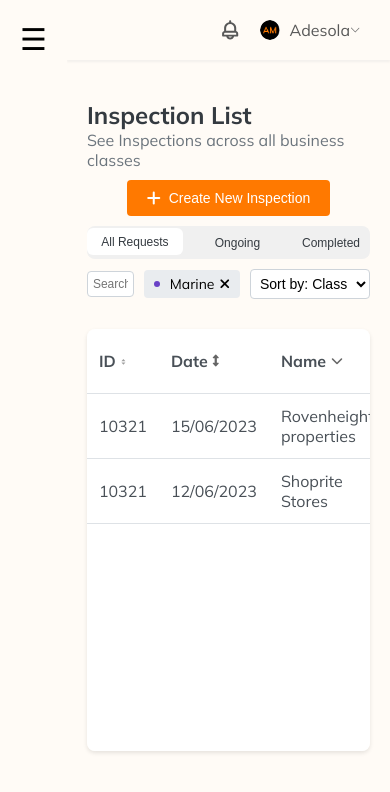
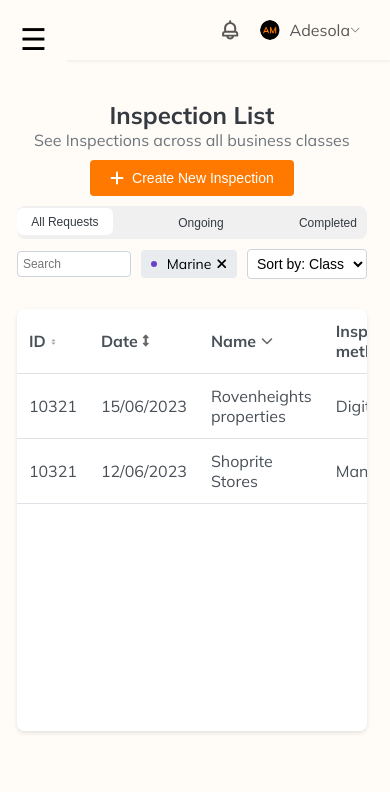
Before and after one commit to leemah/project-insurance, a plain HTML site: page inspectionList.html in a window 390 px wide. Drawn offline with Linux system fonts and the light colour scheme.

Commit message:
changes to inspection list

```diff
--- a/inspectionList.css
+++ b/inspectionList.css
@@ -514,9 +514,12 @@ td {
     height: 20px;
 }
 
-/* .header{
-    margin-top: -50px;
-} */
+.table-content{
+    margin-left: -70px;
+    width: 100vw;
+    z-index: 1;
+    position: absolute;
+}
 
 .inspection-header {
     display: flex;
@@ -529,13 +532,14 @@ td {
 
 .inspection-header .title-group {
     display: flex;
-    justify-content: flex-start;
+    justify-content: center;
     flex-direction: column;
+    text-align: center;
 }
 
 .inspection-header .button-group{
     margin-top: 10px;
-    justify-content: flex-end;
+    justify-content: center;
     align-items: flex-end;
 }
 
```
Also changed, not shown: ravenheight.css (+8 -0 lines), ravenheight.html (+2 -2 lines).
